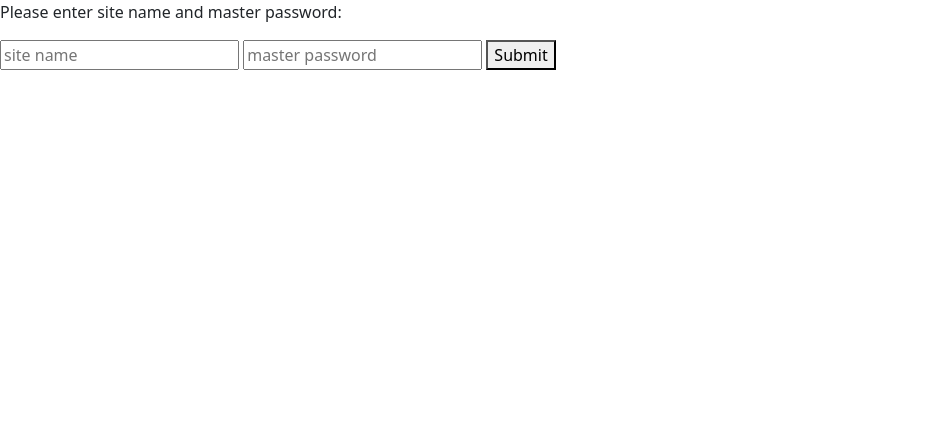
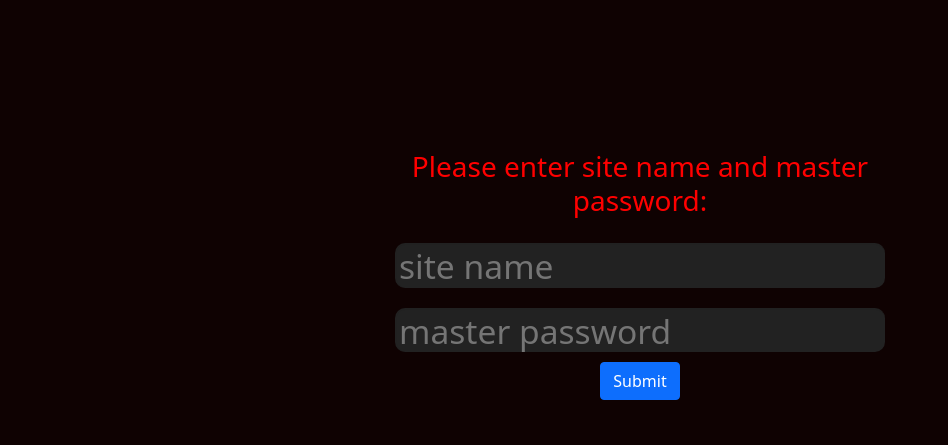
Before and after one commit to kenschnarrs/pw-generator-extension, a browser extension: page index.html in a window 1280 px wide. Shown: the whole page, without its empty margins (0-948 px from the left). Drawn offline with nearby package versions, Linux system fonts and the light colour scheme.

Commit message:
continued work

```diff
--- a/index.html
+++ b/index.html
@@ -4,18 +4,31 @@
     <title>Password Generator</title>
     <meta charset="utf-8">
     <link href="https://cdn.jsdelivr.net/npm/bootstrap@5.1.3/dist/css/bootstrap.min.css" rel="stylesheet">
+    <link href="styles.css" rel="stylesheet">
+
 </head>
-<body>
-    <form>
-        <p>Please enter site name and master password:</p>
-        <input id="site" type="text" placeholder="site name">
-        <input id="mpw" type="text" placeholder="master password">
-        <button id="submit" onclick="getPW()" type="submit">Submit</button>
+<body class="body-control">
 
-        <label id="label">
+    <div class="form-container">
 
-        </label>
-    </form>
+        <form>
+            <div class="form-mine">
+                <h3 class="header-control">Please enter site name and master password:</p>
+                <input class="form-entry-mine" id="site" type="text" placeholder="site name">
+                <input class="form-entry-mine" id="mpw" type="text" placeholder="master password">
+
+                <div class="button-container">
+                    <button class="btn btn-primary" id="submit" onclick="handleClick()" type="button">Submit</button>
+
+                </div>
+                <label id="label">
+
+                </label>
+            </div>
+        </form>
+    </div>
+
 </body>
 <script src="script.js"></script>
+<script src="https://cdn.jsdelivr.net/npm/bootstrap@5.2.0/dist/js/bootstrap.bundle.min.js" integrity="sha384-A3rJD856KowSb7dwlZdYEkO39Gagi7vIsF0jrRAoQmDKKtQBHUuLZ9AsSv4jD4Xa" crossorigin="anonymous"></script>
 </html>
--- a/script.js
+++ b/script.js
@@ -1,20 +1,21 @@
 
-function generatePW(mpw, site){
-    var mpwv = mpw.value
-    var sitev = site.value
+function generatePW(){
+    var mpw = document.getElementById("mpw").value
+    var site = document.getElementById("site").value
+    console.log("PASSWORD", mpw)
+    console.log("SITE", site)
 
-
-    return "AHHHHH"
+    return site+mpw
 }
 
-function getPW(event) {
-
+function setPW() {
     var label = document.getElementById("label")
-
     label.innerHTML = generatePW()
-    event.preventDefault()
-
 }
 
-var sbutton = document.getElementById('submit');
-sbutton.addEventListener('click', getPW);
+function handleClick(event){
+    setPW()
+}
+
+//var sbutton = document.getElementById('submit');
+//sbutton.addEventListener('click', getPW);
--- /dev/null
+++ b/styles.css
@@ -0,0 +1,66 @@
+* {
+
+}
+
+html {
+    background-color: rgb(15, 2, 2);
+}
+
+input {
+    margin: 10px !important;
+    text-decoration: brown;
+}
+
+.form-mine {
+
+
+    display: flex;
+    flex: 0 0 auto;
+    flex-flow: row wrap;
+    align-items: center;
+    margin-bottom: 0;
+    color:rgb(15, 2, 2)
+  }
+
+.form-entry-mine {
+    color:rgb(255, 0, 0);
+
+  display: inline-block;
+  vertical-align: middle;
+  text-align: left;
+  background-color: rgb(34, 34, 34);
+  border-bottom: 0px;
+  border-right: 0px;
+
+
+  font-size: larger;
+  border-radius: 10px;
+
+  width:inherit
+}
+
+.form-container {
+    margin: auto;
+    display: flex;
+    width: 40%;
+    text-align: center;
+    background-color: rgb(15, 2, 2);
+    justify-content:center
+
+}
+
+.button-container {
+    justify-content: end;
+}
+
+.header-control{
+    justify-content: flex-start;
+    color: rgb(255, 0, 0)
+}
+
+.body-control{
+    position: relative;
+    top:150px;
+    background-color:rgb(15, 2, 2);
+    color: rgb(15, 2, 2)
+}
```
